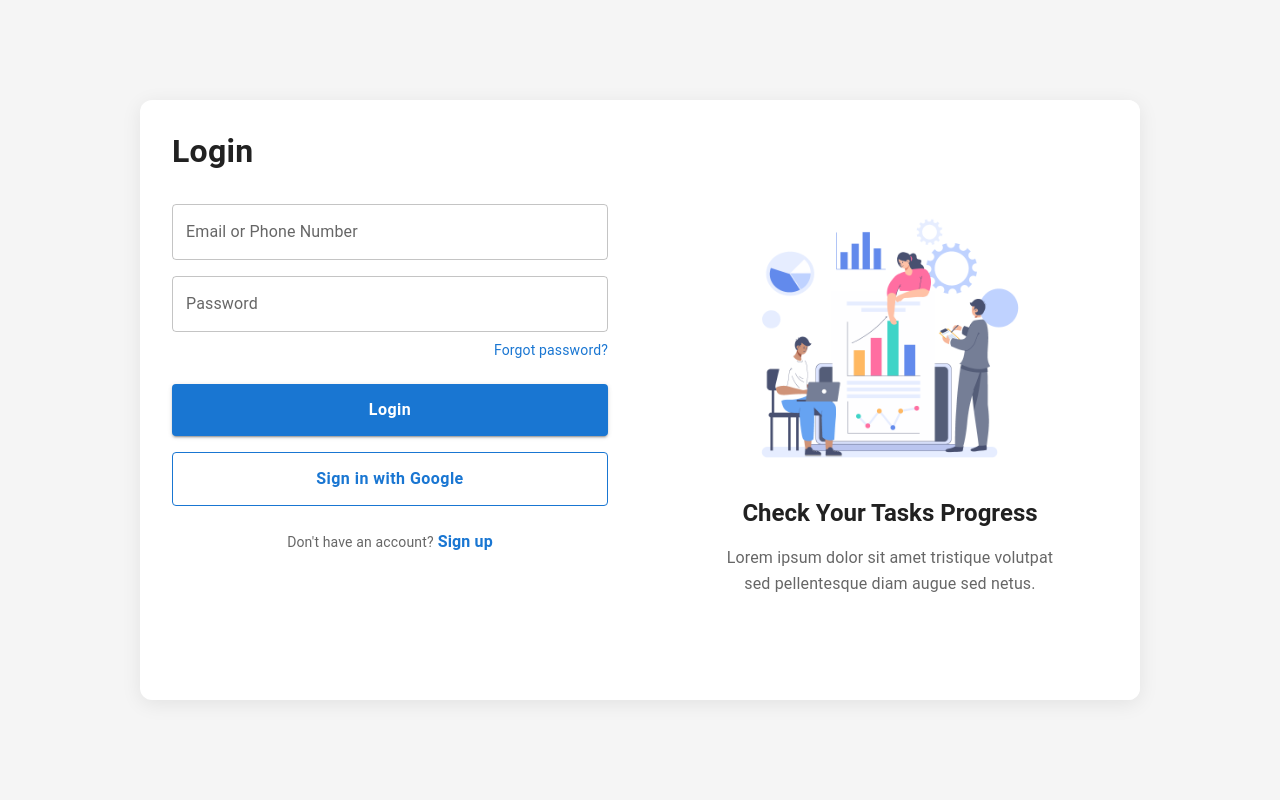
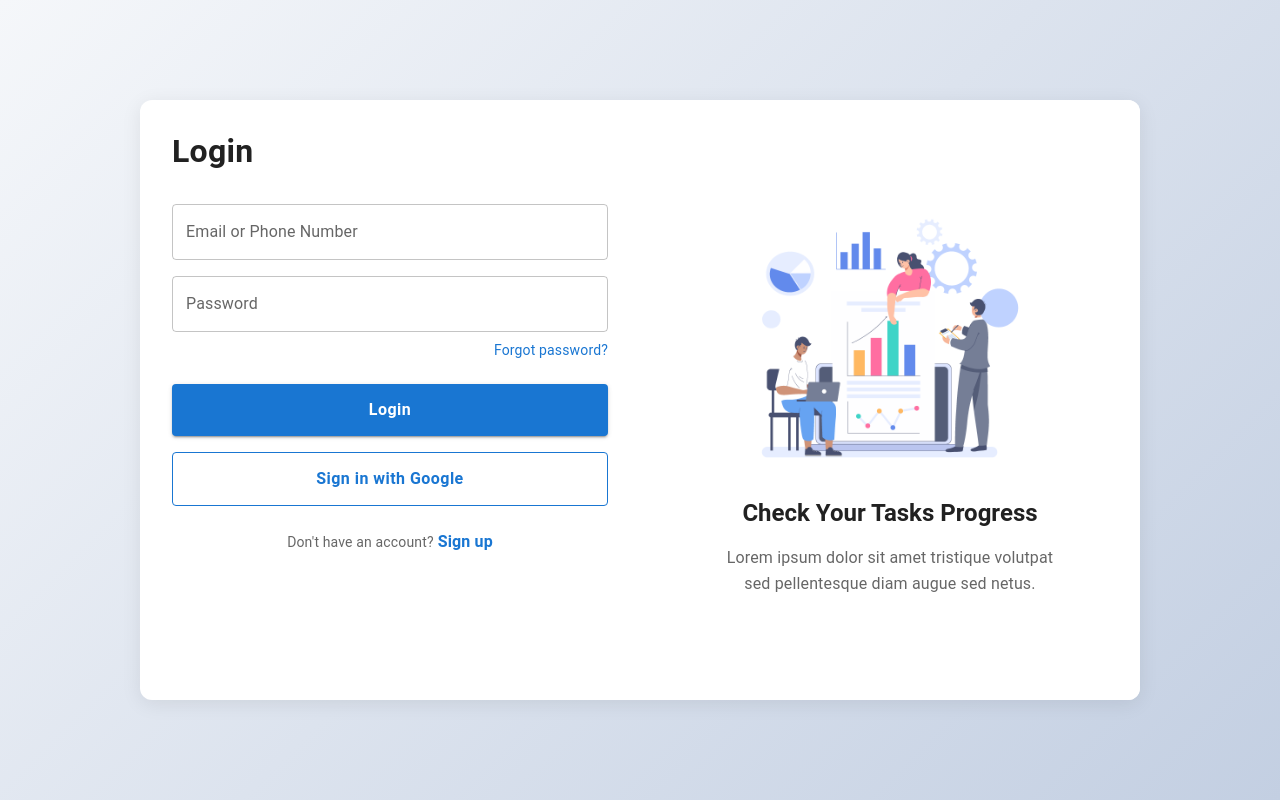
Before and after one commit to naskavinda/Prioritizer, a React (Vite) app in the folder prioritizer-web/: page /login in a window 1280 px wide. Built offline with nearby package versions, Linux system fonts and the light colour scheme; no server answers.

Commit message:
change login page background color

```diff
--- a/prioritizer-web/src/features/auth/components/Login.tsx
+++ b/prioritizer-web/src/features/auth/components/Login.tsx
@@ -62,7 +62,7 @@ export const Login = () => {
       sx={{
         width: '100vw',
         height: '100vh',
-        background: '#f5f5f5',
+        background: 'linear-gradient(135deg, #f5f7fa 0%, #c3cfe2 100%)',
         display: 'flex',
         alignItems: 'center',
         justifyContent: 'center',
```
